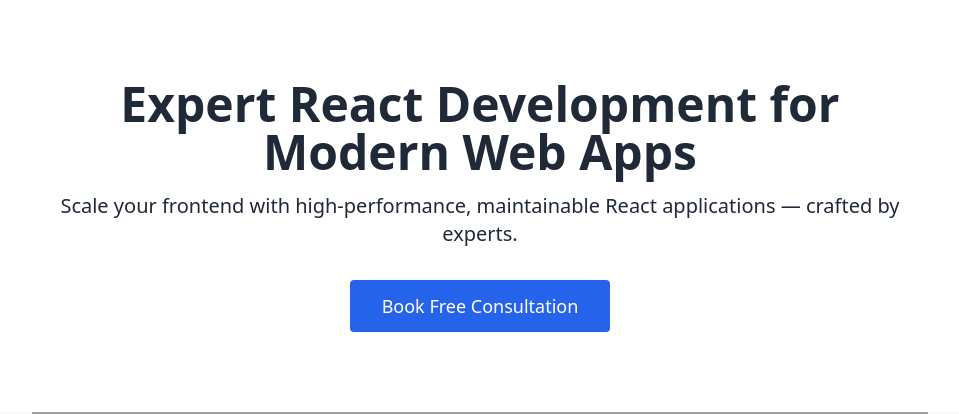
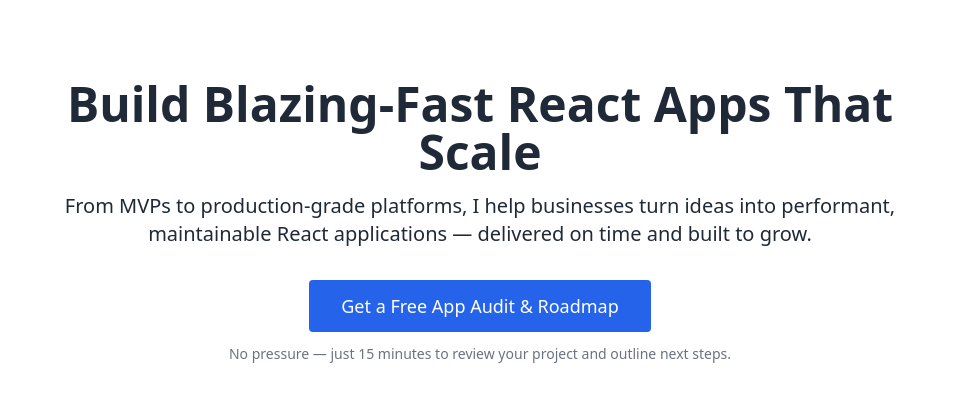
Before and after one commit to jauyeunggithub/react-landing-page, a website: page index.html in a window 1280 px wide. Shown: the top 414 px of the page, without its empty margins (160-1119 px from the left). Drawn offline with nearby package versions, Linux system fonts and the light colour scheme; grey boxes are pictures that could not be loaded.

Commit message:
change hero section

```diff
--- a/index.html
+++ b/index.html
@@ -31,17 +31,25 @@
   <!-- Hero Section -->
   <section class="bg-white py-20 px-6 text-center">
     <div class="max-w-4xl mx-auto">
-      <h1 class="text-4xl sm:text-5xl font-bold mb-4">Expert React Development
-        for Modern Web Apps</h1>
-      <p class="text-lg sm:text-xl mb-8">Scale your frontend with
-        high-performance, maintainable React applications — crafted by experts.
+      <h1 class="text-4xl sm:text-5xl font-bold mb-4">
+        Build Blazing-Fast React Apps That Scale
+      </h1>
+      <p class="text-lg sm:text-xl mb-8">
+        From MVPs to production-grade platforms, I help businesses turn ideas
+        into performant, maintainable React applications — delivered on time and
+        built to grow.
       </p>
       <a href="https://calendly.com/john-react-dev" target="_blank"
         class="inline-block bg-blue-600 text-white text-lg px-8 py-3 rounded hover:bg-blue-700 transition">
-        Book Free Consultation
+        Get a Free App Audit & Roadmap
       </a>
+      <p class="text-sm text-gray-500 mt-3">
+        No pressure — just 15 minutes to review your project and outline next
+        steps.
+      </p>
     </div>
   </section>
+
 
   <!-- Calendly Embed -->
   <section class="px-4 mb-20">
```
